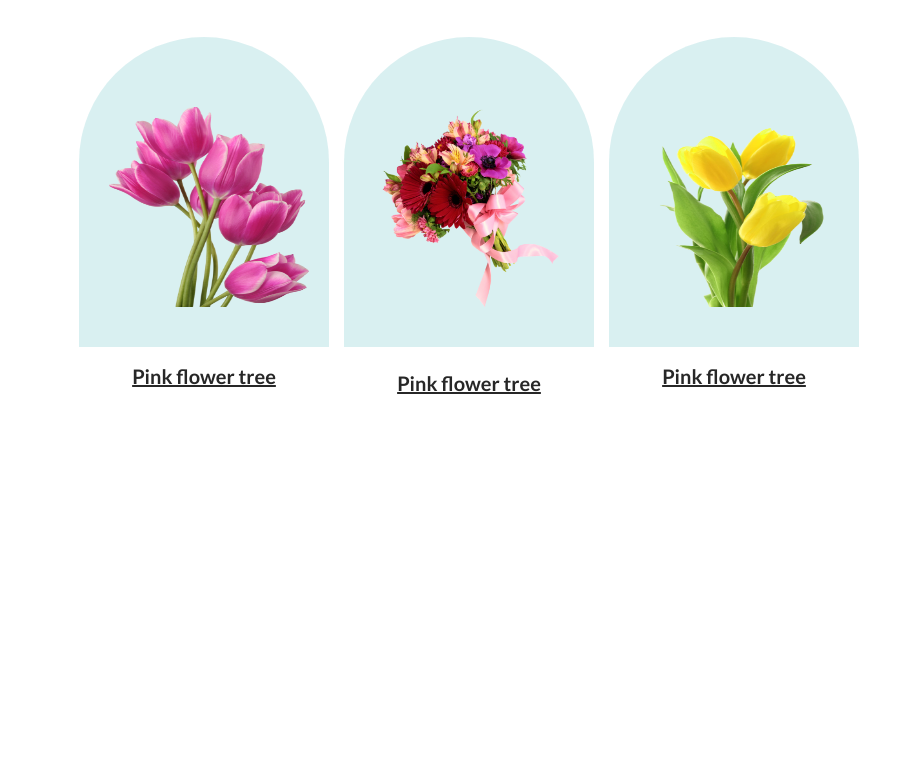
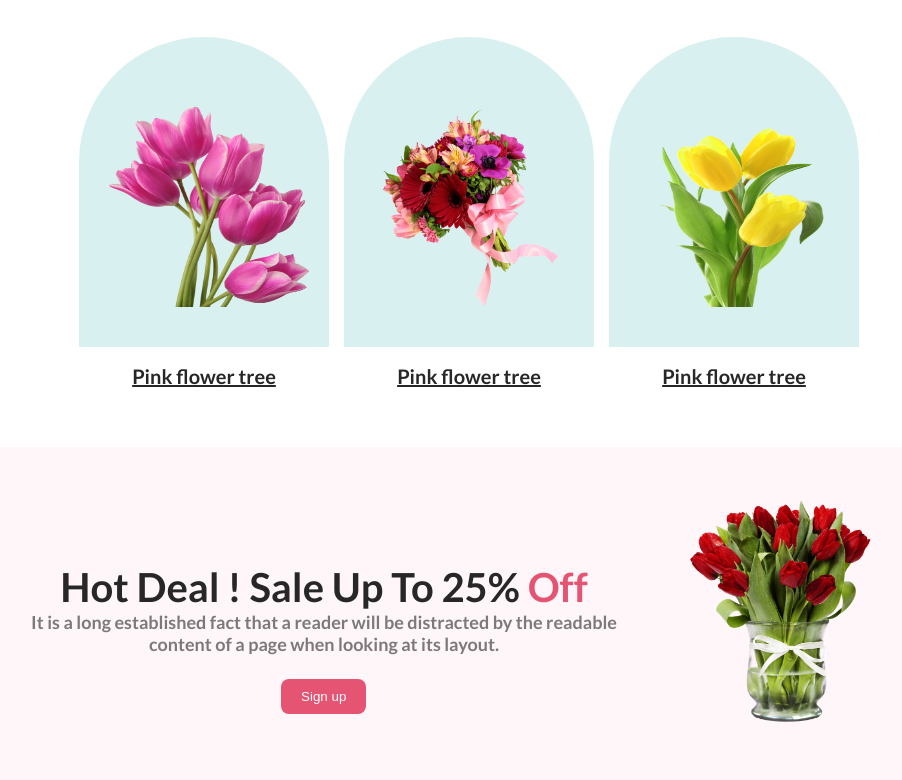
Before and after one commit to my-code-1/Assigment_1, a plain HTML site: page index.html in a window 1280 px wide. Shown: the part 752-1532 px from the top of the page, without its empty margins (171-1073 px from the left). Before the commit the page ends 1147 px from the top, so only its background shows below. Drawn offline with Linux system fonts and the light colour scheme.

Commit message:
hot deal part

```diff
--- a/Styles/style.css
+++ b/Styles/style.css
@@ -91,3 +91,39 @@ body{
     font-size: 20px;
     font-weight: 700px;
 }
+/* Hot deal Related */
+.deal_container{
+    display: flex;
+    justify-content: center;
+    align-items: center;
+    background-color: rgba(229, 84, 115, 0.05);
+    margin-top: 100px;
+}
+.deal_description{
+    color: rgba(39, 39, 39, 0.60);
+    text-align: center;
+    font-size: 18px;
+    font-weight: 400;
+}
+.deal_header{
+    color: #272727;
+    font-size: 40px;
+    font-weight: 800px;
+    text-align: center;
+}
+#of{
+    color: rgba(229, 84, 115, 1);
+}
+.deal_button{
+    margin-right: 20px;
+    margin-left: 250px;
+}
+.text_side{
+    margin-top: 50px;
+}
+.deal_img{
+    height: 230px;
+    width: 190px;
+    margin: 50px 30px 50px 70px ;
+
+}
--- a/index.html
+++ b/index.html
@@ -45,8 +45,8 @@
             <div class="feature_img_design">
                 <div class="div_border">
                 <img src="Images/Flower Asset/pngwing 5.png" alt="" class="feature_img">
+             <p class="pink_description">Pink flower tree</p>
             </div>
-                <p class="pink_description">Pink flower tree</p>
             </div>
             <div class="feature_img_design">
                 <div class="div_border">
@@ -56,6 +56,20 @@
             </div>
             </div>
          </section>
+         <section>
+            <div class="deal_container">
+                <div class="text_side">
+                  <h1 class="deal_header">Hot Deal ! Sale Up To 25% <span id="of">Off</span></h1>
+                  <p class="deal_description">
+                    It is a long established fact that a reader will be distracted by the readable <br> content of a page when looking at its layout.
+                  </p>
+                  <button class="btn_primary deal_button">Sign up</button>
+                </div>
+                <div class="img_side">
+                    <img src="Images/Flower Asset/pngwing 8.png" alt="" class="deal_img">
+                </div>
+            </div>
+         </section>
     </main>
     <footer>
 
```
